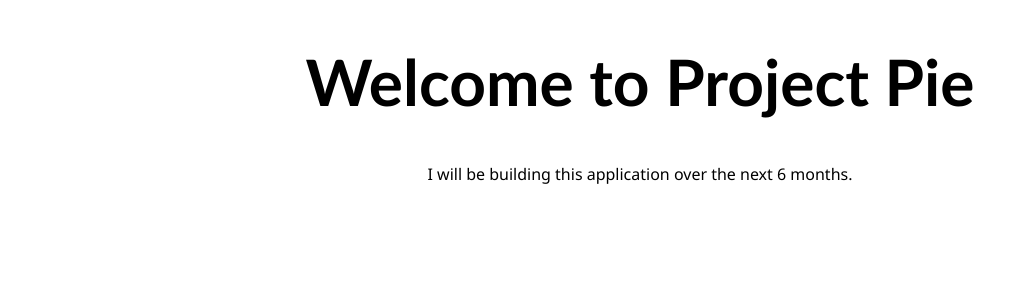
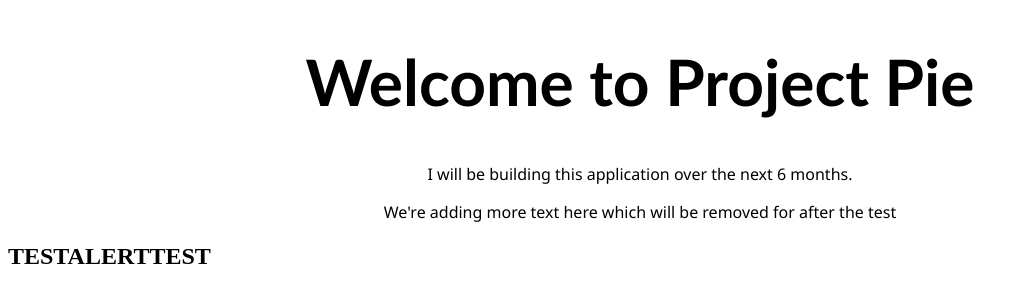
Before and after one commit to daniellambert95/project-pie, a plain HTML site: page index.html in a window 1280 px wide. Shown: the whole page, without its empty margins (0-1028 px from the left). Drawn offline with Linux system fonts and the light colour scheme.

Commit message:
test initiate

```diff
--- a/index.html
+++ b/index.html
@@ -15,6 +15,9 @@
     <h1>Welcome to Project Pie </h1>
     <p> I will be building this application over the next 6 months.</p>
 
+    <p>We're adding more text here which will be removed for after the test</p>
+
+    <h2>TESTALERTTEST</h2>
 </body>
 
 </html>
```
